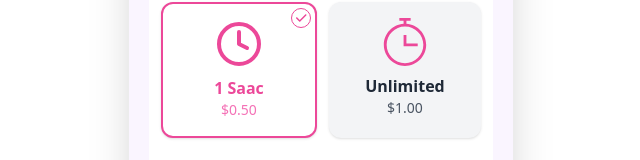
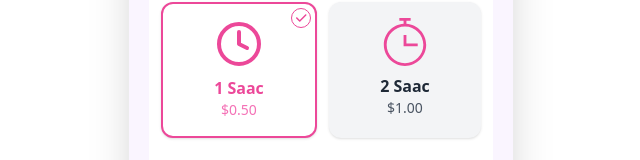
Before and after one commit to abdfthsaid/Java_Taleex_03, a React (Vite) app: page / in a window 1280 px wide. Shown: the part 240-400 px from the top of the page, without its empty margins (319-959 px from the left). Built offline with nearby package versions, Linux system fonts and the light colour scheme.

Commit message:
Update TimeOptions.jsx

```diff
--- a/src/components/TimeOptions.jsx
+++ b/src/components/TimeOptions.jsx
@@ -37,7 +37,7 @@ const TimeOptions = ({ selectedAmount, selectTime }) => {
       ),
     },
     {
-      label: "Unlimited",
+      label: "2 Saac",
       amount: "$1.00",
       icon: <TfiTimer className=" w-12 h-12 mx-auto mb-2 text-pink-500" />,
     },
```
